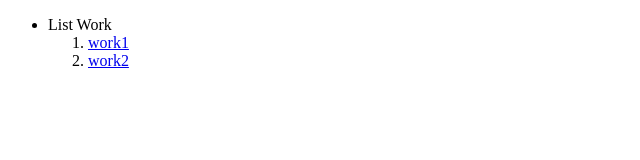
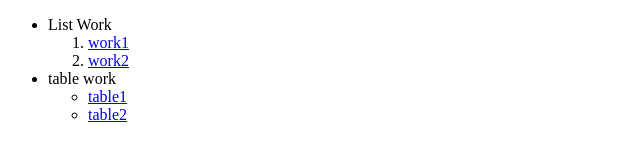
Before and after one commit to JibinAji21/html, a plain HTML site: page index.html in a window 1280 px wide. Shown: the whole page, without its empty margins (0-640 px from the left). Drawn offline with Linux system fonts and the light colour scheme.

Commit message:
table completed

```diff
--- a/index.html
+++ b/index.html
@@ -12,6 +12,11 @@
             <li><a href="list.html" target="_blank">work1</a></li>
             <li><a href="nested.html">work2</a></li>
         </ol>
+        <li>table work</li>
+        <ul>
+            <li><a href="table.html">table1</a></li>
+            <li><a href="table1.html">table2</a></li>
+        </ul>
     </ul>
 
 </body>
```
